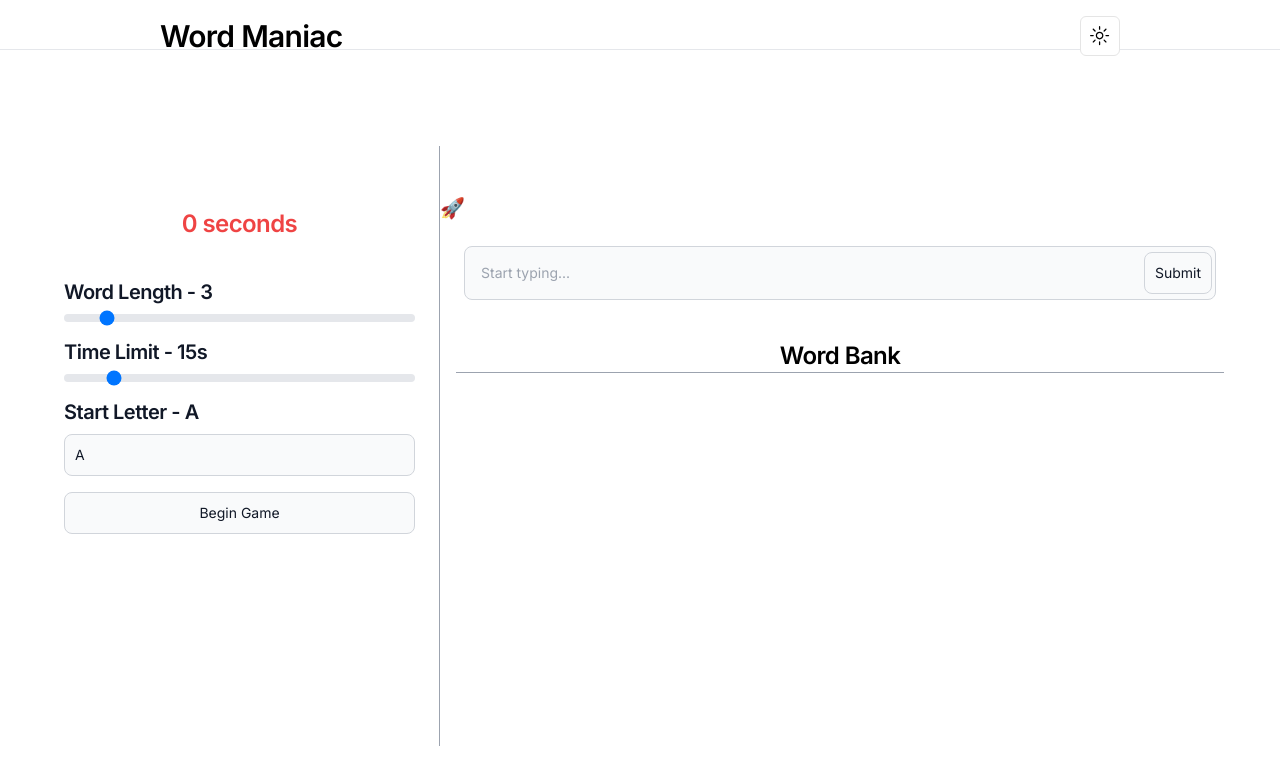
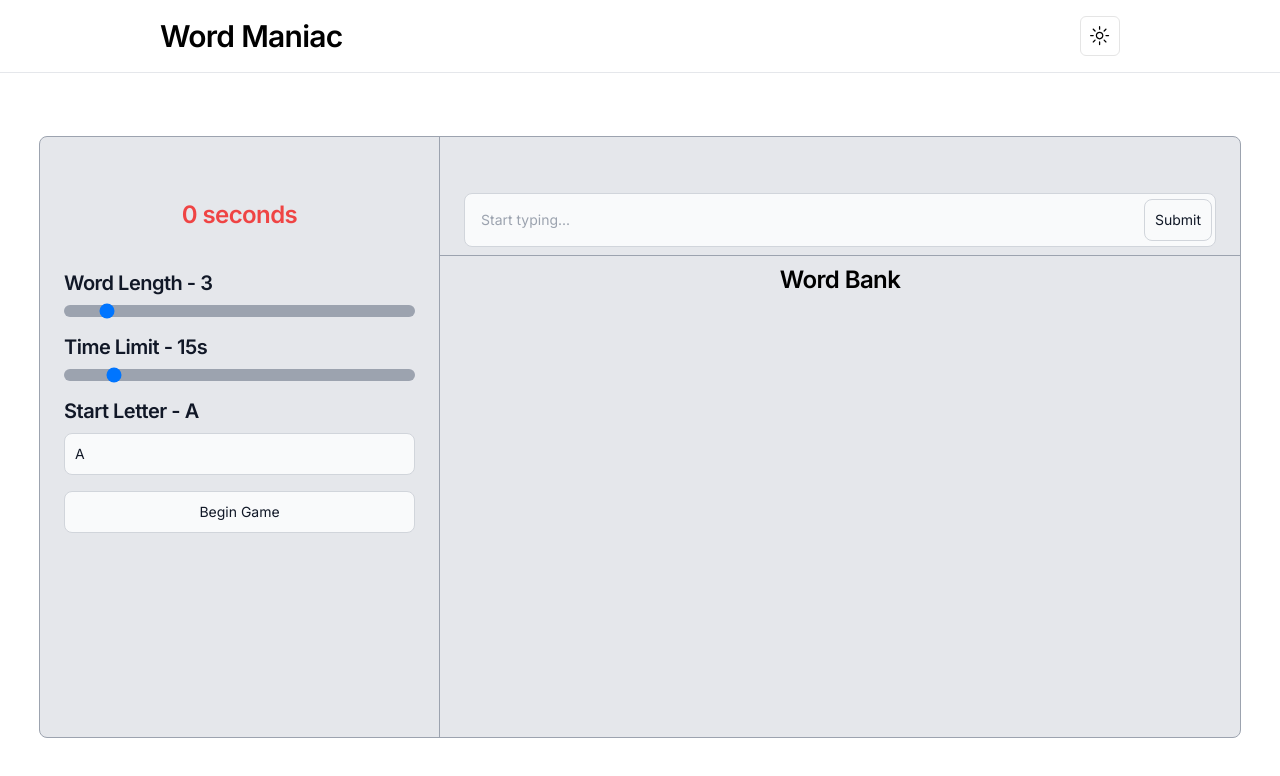
Before and after one commit to PatrickLisiecki/word-maniac, a Next.js app in the folder client/: page / in a window 1280 px wide. Shown: the top 776 px of the page. Built offline with nearby package versions, Linux system fonts and the light colour scheme.

Commit message:
added dark/light mode styling

```diff
--- a/client/src/app/page.tsx
+++ b/client/src/app/page.tsx
@@ -37,15 +37,20 @@ export default function Home() {
     return true;
   };
 
-  const checkValidWord = async (word: string) => {
+  const checkValidWord = async (word: string): Promise<boolean> => {
+    // Check if minimum criteria is met to consider the word
     if (
       word.length === parseInt(settings.wordLength) &&
       word.toLowerCase().charAt(0) === settings.startLetter.toLowerCase() &&
-      isRunning &&
-      isUnique(word) === true
+      isUnique(word) &&
+      isRunning
     ) {
+      // Check if word exists
       const data = await checkWord(word);
-      console.log(data);
+
+      // JSON data
+      // console.log(data);
+
       if (data) {
         return true;
       }
@@ -60,6 +65,8 @@ export default function Home() {
     e: React.FormEvent,
   ) => {
     e.preventDefault();
+
+    // Check if word is valid before adding to word list
     if (await checkValidWord(currentWord)) {
       setValidWords([...validWords, currentWord]);
       setCurrentWord("");
@@ -71,11 +78,13 @@ export default function Home() {
   useEffect(() => {
     let timer: any;
 
+    // Decrement seconds
     if (isRunning) {
       timer = setInterval(() => {
         setSeconds((prevSeconds) => prevSeconds - 1);
       }, 1000);
 
+      // Stop game at 0
       if (seconds === 0) {
         setIsRunning(false);
       }
@@ -85,11 +94,11 @@ export default function Home() {
   }, [isRunning, seconds]);
 
   return (
-    <main className="w-full max-h-screen flex flex-col">
+    <main className="w-full h-screen max-h-screen flex flex-col">
       <Header />
-      <section className="h-full mx-auto flex flex-row">
+      <section className="border border-gray-400 mx-auto my-auto flex flex-row rounded-lg bg-gray-200 dark:bg-gray-700">
         {/* Menu */}
-        <div className="min-w-[400px] min-h-[600px] my-24 py-12 border-r border-gray-400">
+        <div className="min-w-[400px] min-h-[600px] py-12 border-r border-gray-400">
           {/* Timer */}
           <Timer time={seconds} />
 
@@ -104,11 +113,11 @@ export default function Home() {
           />
         </div>
 
-        <div className="min-w-[800px] flex flex-col my-24 py-12">
+        <div className="min-w-[800px] flex flex-col py-12">
           {/* Game Input */}
-          <span className="scroll-m-20 text-xl font-semibold tracking-tight text-red-600 block">
-            {error ? error : "🚀"}
-          </span>
+          <div className="w-full text-center text-xl font-semibold tracking-tight text-red-500 block">
+            {error ? error : ""}
+          </div>
 
           <GameInput
             currentWord={currentWord}
--- a/client/src/components/GameInput.tsx
+++ b/client/src/components/GameInput.tsx
@@ -14,7 +14,7 @@ export default function GameInput({
   return (
     <form
       onSubmit={handleWordSubmit}
-      className="p-4 flex flex-col items-center"
+      className="px-4 flex flex-col items-center"
     >
       {/* Word Input */}
       <div className="w-full min-h-[40px] flex flex-col justify-center p-2 relative">
--- a/client/src/components/SettingsForm.tsx
+++ b/client/src/components/SettingsForm.tsx
@@ -49,7 +49,7 @@ export default function SettingsForm({
           onChange={(e) =>
             setSettings({ ...settings, wordLength: e.target.value })
           }
-          className="w-full h-2 bg-gray-200 rounded-lg appearance-none cursor-pointer dark:bg-gray-700"
+          className="w-full h-3 bg-gray-400 rounded-lg appearance-none cursor-pointer dark:bg-gray-900"
         ></input>
       </div>
 
@@ -71,7 +71,7 @@ export default function SettingsForm({
           onChange={(e) =>
             setSettings({ ...settings, timeLimit: e.target.value })
           }
-          className="w-full h-2 bg-gray-200 rounded-lg appearance-none cursor-pointer dark:bg-gray-700"
+          className="w-full h-3 bg-gray-400 rounded-lg appearance-none cursor-pointer dark:bg-gray-900"
         ></input>
       </div>
 
@@ -91,7 +91,7 @@ export default function SettingsForm({
           onChange={(e) =>
             setSettings({ ...settings, startLetter: e.target.value })
           }
-          className="bg-gray-50 border border-gray-300 text-gray-900 text-sm rounded-lg focus:ring-blue-500 focus:border-blue-500 block w-full p-2.5 dark:bg-gray-700 dark:border-gray-600 dark:placeholder-gray-400 dark:text-white dark:focus:ring-blue-500 dark:focus:border-blue-500"
+          className="bg-gray-50 border border-gray-300 text-gray-900 text-sm rounded-lg block w-full p-2.5 dark:bg-gray-700 dark:border-gray-600 dark:text-white focus:ring-0"
         ></input>
       </div>
 
--- a/client/src/components/WordList.tsx
+++ b/client/src/components/WordList.tsx
@@ -6,20 +6,20 @@ interface WordListProps {
 
 export default function WordList({ validWords }: WordListProps) {
   return (
-    <div className="min-h-[50px] p-4 flex flex-col items-center">
-      <div className="w-full border-b border-gray-400 text-center">
-        <span className="scroll-m-20 text-2xl font-semibold tracking-tight">
-          Word Bank
-        </span>
+    <div className="w-full border-t border-gray-400 flex flex-col items-center">
+      <div className="w-full text-center my-2">
+        <span className="text-2xl font-semibold tracking-tight">Word Bank</span>
       </div>
+      <div className="w-full px-12 grid grid-cols-3 gap-2 place-items-center overflow-auto">
         {validWords.length > 0 &&
           validWords.map((word: any, index: number) => {
             return (
-            <span key={index} className="text-md text-black">
+              <span key={index} className="text-xl text-black dark:text-white">
                 {word}
               </span>
             );
           })}
       </div>
+    </div>
   );
 }
```
Lines whose indentation alone changed are shown as unchanged.
